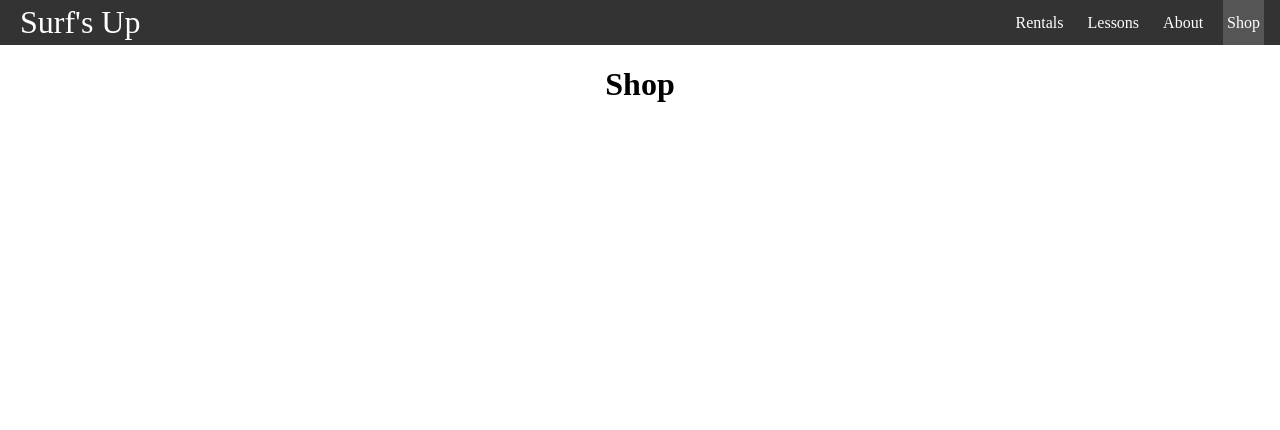
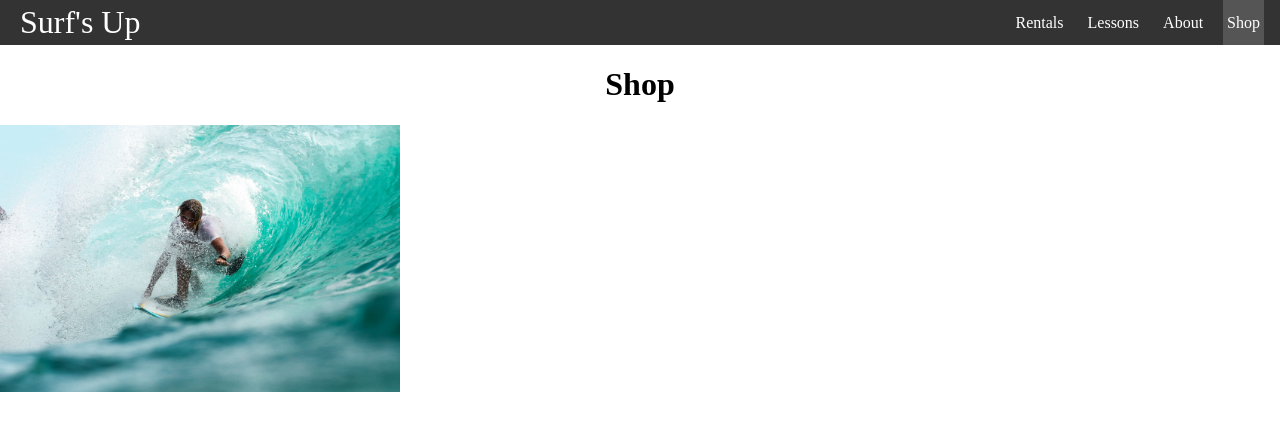
Before and after one commit to DeyaCard/surfshop, a React (Create React App) app: page /shop in a window 1280 px wide. Shown: the top 430 px of the page. Built offline with nearby package versions, Linux system fonts and the light colour scheme.

Commit message:
Update main image - WIP

```diff
--- a/src/App.js
+++ b/src/App.js
@@ -5,12 +5,14 @@ import Rentals from "./pages/Rentals"
 import Lessons from "./pages/Lessons"
 import About from "./pages/About"
 import Shop from "./pages/Shop"
+import mainImage from "./img/main.jpg"
 import { Route, Routes } from "react-router-dom"
 
 
 function App() {
   return (
     <>
+
       <NavBar />
       <div className="container">
         <Routes>
@@ -21,6 +23,10 @@ function App() {
           <Route path="/shop" element={<Shop />} />
         </Routes>
       </div>
+
+      <div className="main-image">
+      <img src={mainImage} />
+    </div>
     </>
   )
 }
--- a/src/index.css
+++ b/src/index.css
@@ -1,5 +1,6 @@
 body {
   margin: 0;
+  background-image: url(src/img/main.jpg);
   font-family: -apple-system, BlinkMacSystemFont, 'Segoe UI', 'Roboto', 'Oxygen',
     'Ubuntu', 'Cantarell', 'Fira Sans', 'Droid Sans', 'Helvetica Neue',
     sans-serif;
--- a/src/styles.css
+++ b/src/styles.css
@@ -4,6 +4,15 @@
 
 body {
     margin: 0;
+}
+
+img {
+    max-width: 100%;
+}
+
+.main-image {
+    width: 400px;
+    align-items: center;
 }
 
 .container {
@@ -47,5 +56,5 @@ body {
 }
 
 .nav li:hover {
-background-color: #777;
+background-color: lightblue;
 }
```
Also changed, not shown: src/img/logo.png (added).
